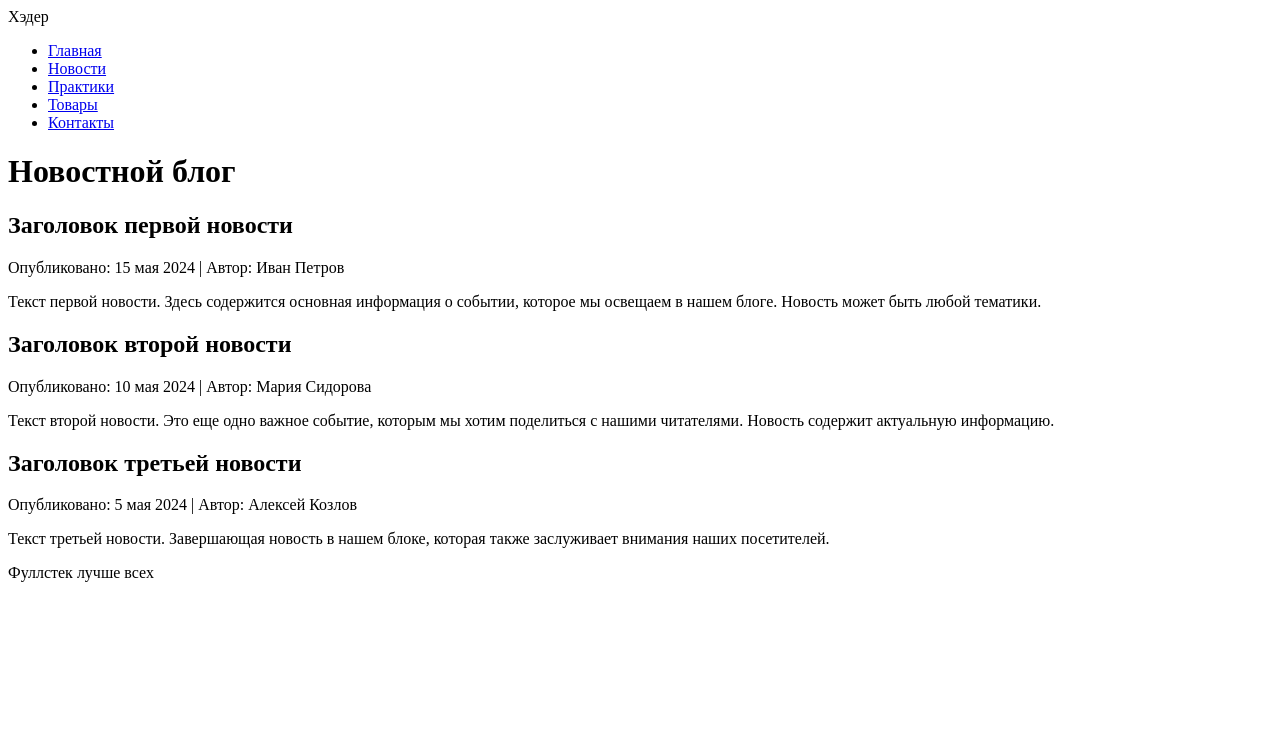
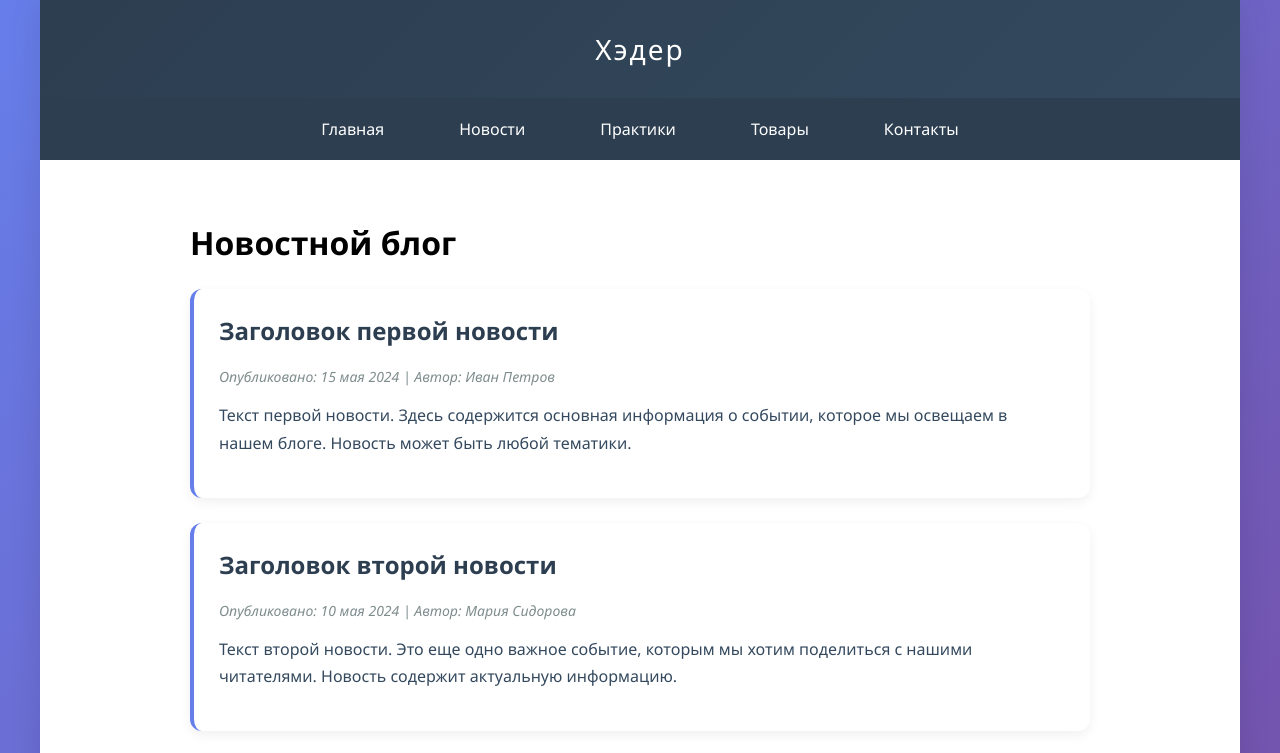
Before and after one commit to daniildddd/frontend-and-backend-practice, a plain HTML site: page pages/news.html in a window 1280 px wide. Shown: the top 753 px of the page. Drawn offline with Linux system fonts and the light colour scheme.

Commit message:
refactor: update news page structure with CSS

```diff
--- a/pages/news.html
+++ b/pages/news.html
@@ -4,21 +4,53 @@
 		<meta charset="UTF-8" />
 		<meta name="viewport" content="width=device-width, initial-scale=1.0" />
 		<title>Новости</title>
+		<link rel="stylesheet" href="../style/styles.css" />
+		<!-- Дополнительные стили для новостей (опционально, но рекомендуется) -->
+		<style>
+			/* Стили для новостной страницы */
+			.news-article {
+				background: white;
+				padding: 25px;
+				margin: 25px 0;
+				border-radius: 12px;
+				box-shadow: 0 4px 12px rgba(0, 0, 0, 0.06);
+				border-left: 4px solid #667eea;
+			}
+
+			.news-article h2 {
+				color: #2c3e50;
+				margin-top: 0;
+				font-size: 24px;
+			}
+
+			.meta {
+				color: #7f8c8d;
+				font-size: 14px;
+				margin-bottom: 15px;
+				font-style: italic;
+			}
+
+			.news-article p {
+				line-height: 1.7;
+				color: #34495e;
+			}
+		</style>
 	</head>
 	<body>
-		<div id="header">Хэдер</div>
+		<div class="page-container">
+			<header class="header">Хэдер</header>
 
-		<div id="menu">
-			<ul>
-				<li><a href="../index.html">Главная</a></li>
-				<li><a href="news.html">Новости</a></li>
-				<li><a href="practices.html">Практики</a></li>
-				<li><a href="goods.html">Товары</a></li>
-				<li><a href="contacts.html">Контакты</a></li>
+			<nav class="nav">
+				<ul class="nav-list">
+					<li><a href="../index.html" class="nav-link">Главная</a></li>
+					<li><a href="news.html" class="nav-link">Новости</a></li>
+					<li><a href="practices.html" class="nav-link">Практики</a></li>
+					<li><a href="goods.html" class="nav-link">Товары</a></li>
+					<li><a href="contacts.html" class="nav-link">Контакты</a></li>
 				</ul>
-		</div>
+			</nav>
 
-		<div id="content">
+			<main class="content">
 				<h1>Новостной блог</h1>
 
 				<div class="news-article">
@@ -28,8 +60,9 @@
 						<span class="author">Автор: Иван Петров</span>
 					</div>
 					<p>
-					Текст первой новости. Здесь содержится основная информация о событии,
-					которое мы освещаем в нашем блоге. Новость может быть любой тематики.
+						Текст первой новости. Здесь содержится основная информация о
+						событии, которое мы освещаем в нашем блоге. Новость может быть любой
+						тематики.
 					</p>
 				</div>
 
@@ -57,7 +90,9 @@
 						также заслуживает внимания наших посетителей.
 					</p>
 				</div>
+			</main>
+
+			<footer class="footer">Фуллстек лучше всех</footer>
 		</div>
-		<div id="footer">Фуллстек лучше всех</div>
 	</body>
 </html>
```
Lines whose indentation alone changed are shown as unchanged.
